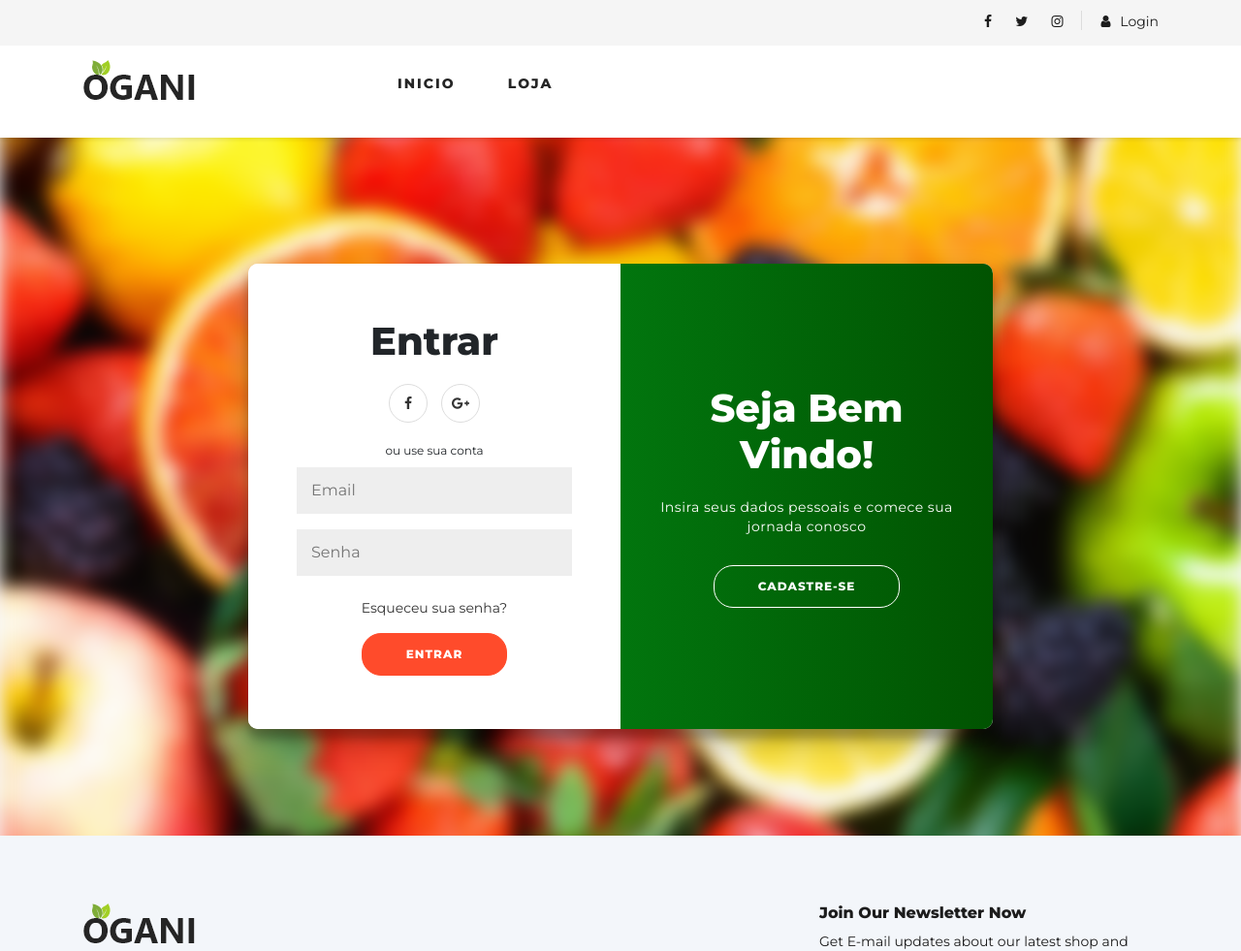
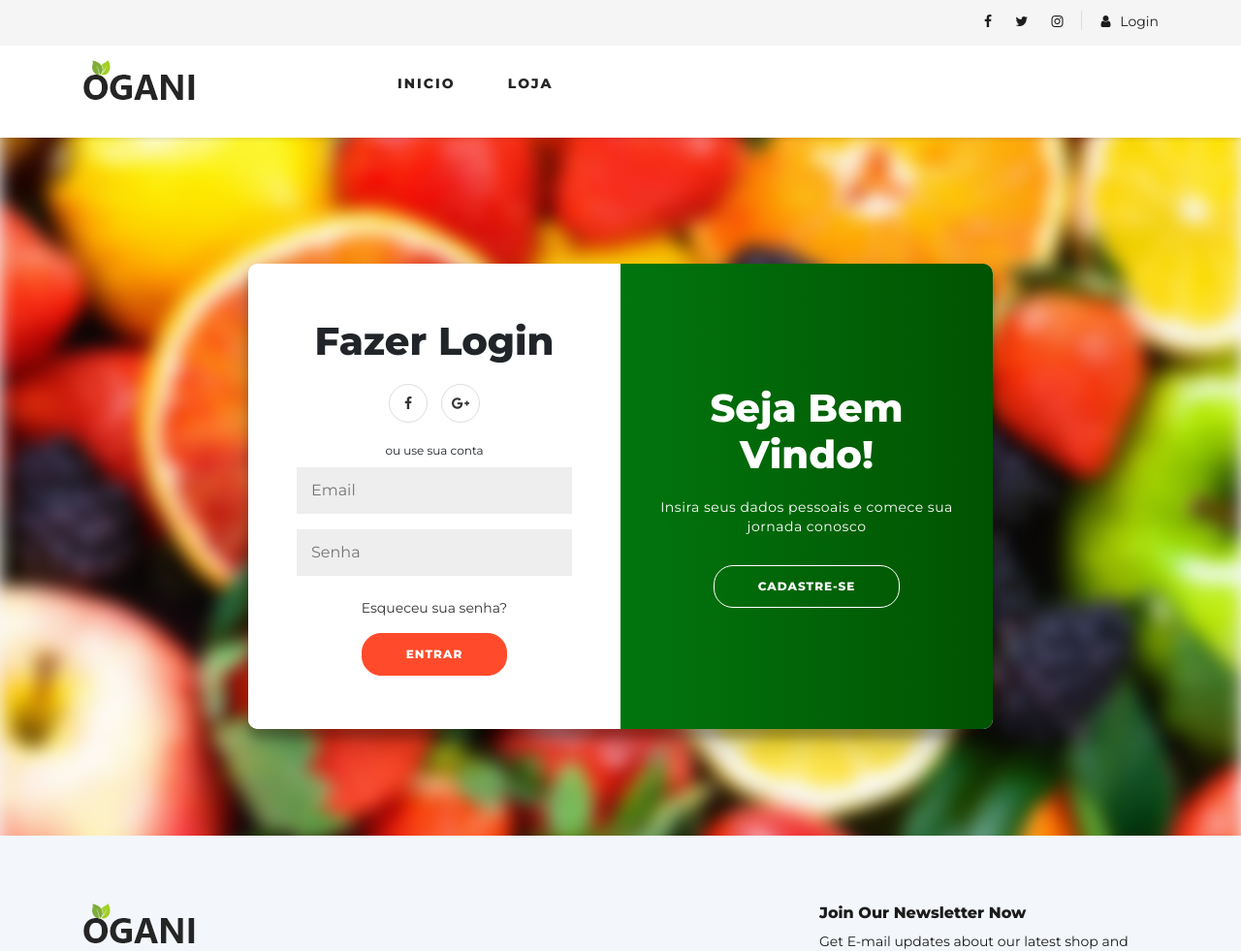
Before and after one commit to DiogoAug16/projeto-produtos-naturais, a Django app: page /login/ in a window 1280 px wide. Shown: the top 981 px of the page at 97% size. Run offline with Django 5.2, Linux system fonts and the light colour scheme; data that the repository does not hold is empty; some libraries are stand-ins or nearby versions.

Commit message:
fix: pequenos ajustes

```diff
--- a/produtos_naturais/settings.py
+++ b/produtos_naturais/settings.py
@@ -57,7 +57,7 @@ MIDDLEWARE = [
 ]
 
 CSRF_TRUSTED_ORIGINS = [
-    'https://testesiteecommerceprogweb.azurewebsites.net',
+    'https://aplicacaoprogweb.azurewebsites.net',
 ]
 
 STATICFILES_STORAGE = 'whitenoise.storage.CompressedManifestStaticFilesStorage'
--- a/templates/base_login.html
+++ b/templates/base_login.html
@@ -9,7 +9,8 @@
     <link rel="stylesheet" href="{% static 'css/nice-select.css' %}" type="text/css">
     <link rel="stylesheet" href="{% static 'css/jquery-ui.min.css' %}" type="text/css">
     <link rel="stylesheet" href="{% static 'css/owl.carousel.min.css' %}" type="text/css">
-    <link rel="stylesheet" href="{% static 'css/slicknav.min.css' %}" type="text/css">    <link rel="stylesheet" href="{% static 'css/login.css' %}">
+    <link rel="stylesheet" href="{% static 'css/slicknav.min.css' %}" type="text/css">
+    <link rel="stylesheet" href="{% static 'css/login.css' %}">
 </head>
 <body class="login-page">
 
--- a/templates/login.html
+++ b/templates/login.html
@@ -18,7 +18,7 @@
       </div>
       <div class="form-container sign-in-container">
         <form action="#">
-          <h1>Entrar</h1>
+          <h1>Fazer Login</h1>
           <div class="social-container">
             <a href="#" class="social"><i class="fab fa fa-facebook"></i></a>
             <a href="#" class="social"><i class="fab fa fa-google-plus"></i></a>
@@ -35,7 +35,7 @@
           <div class="overlay-panel overlay-left">
             <h1>Bem Vindo de Volta!</h1>
             <p>Para continuar conectado conosco, faça login com seus dados</p>
-            <button class="ghost" id="signIn">Entrar</button>
+            <button class="ghost" id="signIn">Entre</button>
           </div>
           <div class="overlay-panel overlay-right">
             <h1>Seja Bem Vindo!</h1>
```
